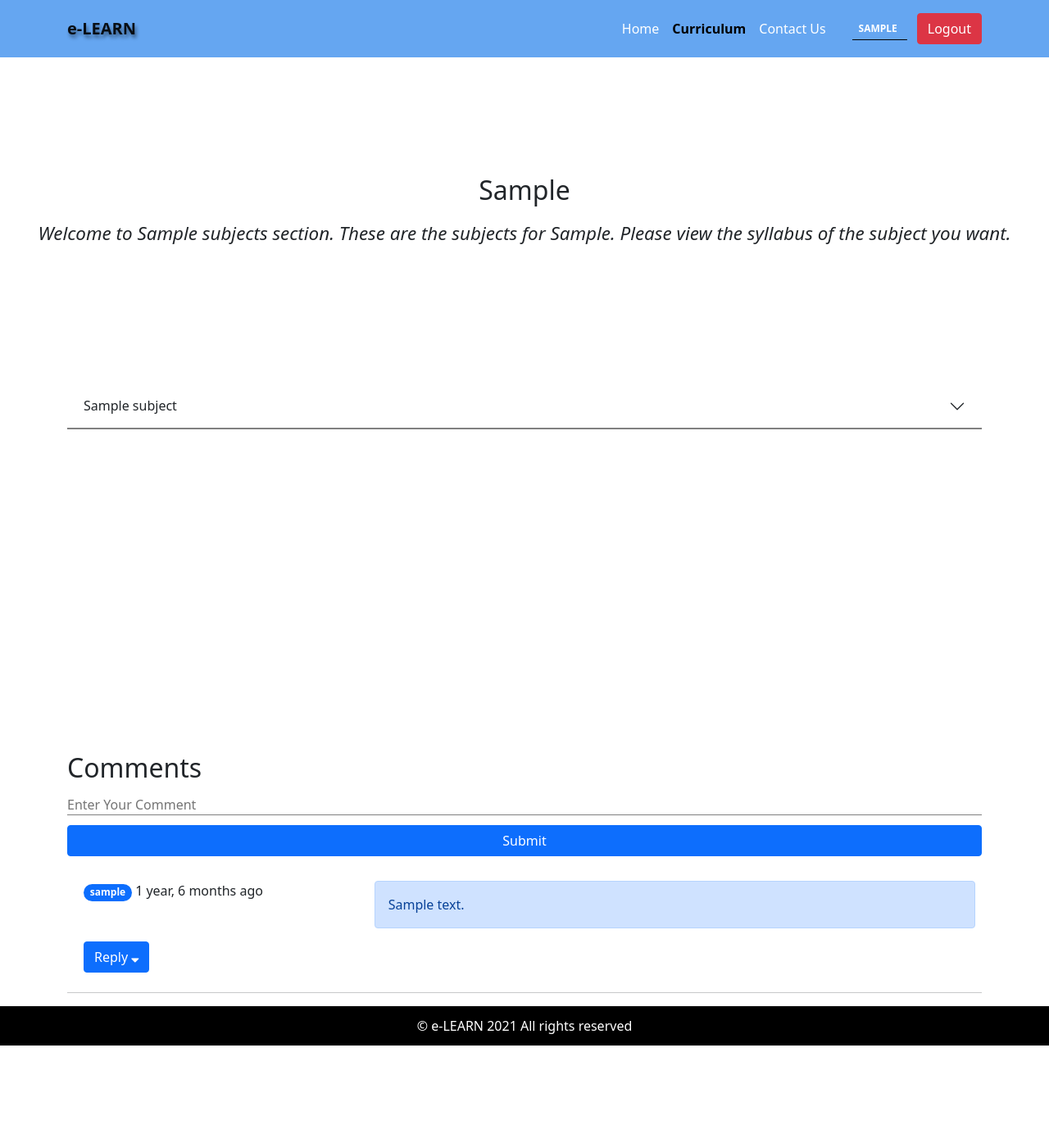
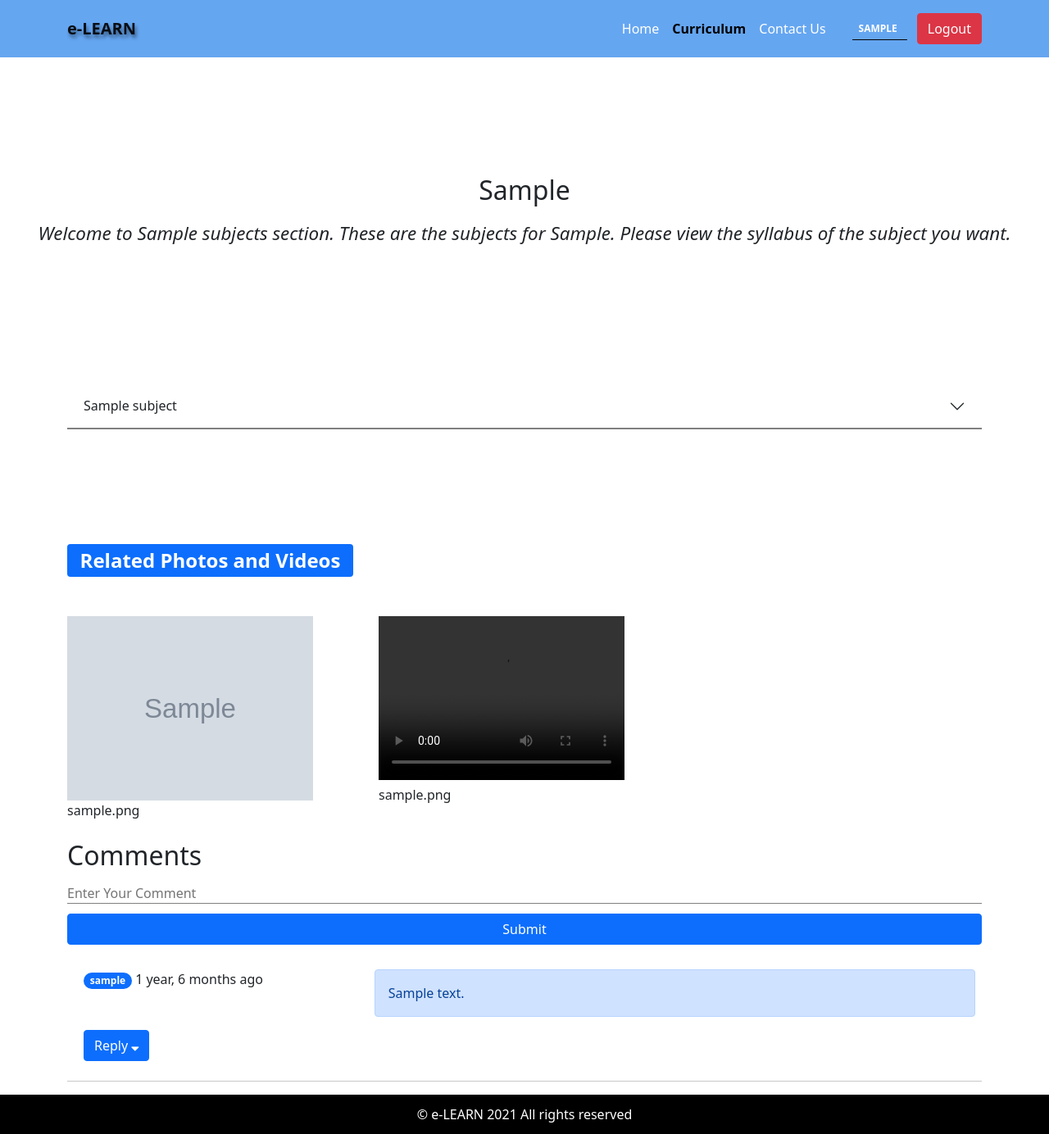
Before and after one commit to Doerssoft/elearning, a Django app: page /curriculum/grade/1 in a window 1280 px wide. Shown: the whole page at 82% size. Before the commit the page ends 1276 px from the top, so only its background shows below. Run offline with Django 3.2, Linux system fonts and the light colour scheme; a user stored in the database is signed in; tables that the repository leaves empty hold one stand-in row (values such as "Sample post"); grey boxes marked "Sample" are stand-in pictures; parts of the project's set-up code (start-up, migrations or seed data) failed here and were passed over; some libraries are stand-ins or nearby versions; grey boxes are pictures that could not be loaded.

Commit message:
'added_image_and_videos'

```diff
--- a/learningsite/curriculum/admin.py
+++ b/learningsite/curriculum/admin.py
@@ -1,6 +1,7 @@
 from django.contrib import admin
-from .models  import Grade,Subject,GradeComment
+from .models  import Grade,Subject,GradeComment,ImageVideo
 
 admin.site.register(Grade)
 admin.site.register(Subject)
 admin.site.register(GradeComment)
+admin.site.register(ImageVideo)
--- a/learningsite/curriculum/templates/curriculum/grade-subject.html
+++ b/learningsite/curriculum/templates/curriculum/grade-subject.html
@@ -21,7 +21,7 @@
 
 {% if context %}
 
-<div class="container subject-container mb-5">
+<div class="container subject-container mb">
 
     {% for x in context %}
     <div class="accordion accordion-flush" id="accordionFlushExample">
@@ -54,6 +54,54 @@
 
 
 {% endif %}
+
+<!-- Images and videos for this grade -->
+
+<div class="container">
+    <div class="row">
+            <p class="text-center text-decoration-underline p-2">
+               <h2> <span class="badge bg-primary">Related Photos and Videos</span> </h2>
+            </p>
+
+    </div>
+
+    {% if image_video %}
+    <div class="row mt-4 mb-4">
+
+        {% for iv in image_video %}
+        {% if iv.your_image %}
+        <div class="col-md-4">
+            <img src="{{ iv.your_image.url }}" alt="" srcset="" width="300">
+            <br>
+            {{ iv.file_name }}
+        </div>
+        {% endif %}
+
+        {% if iv.video %}
+        <div class="col-md-4">
+            <video width="300" height="200" controls>
+                <source src="{{ iv.video.url }}" type="video/mp4">
+            </video>
+            <br>
+            {{ iv.file_name }}
+        </div>
+        {% endif %}
+
+        {% endfor %}
+
+    </div>
+
+    {% else %}
+
+    <div class="container">
+        <div class="row">
+            <p>Sorry no image or videos have been uploaded by the admin.</p>
+        </div>
+    </div>
+
+    {% endif %}
+
+</div>
 
 <div class="container">
     <h2>Comments</h2>
--- a/learningsite/curriculum/views.py
+++ b/learningsite/curriculum/views.py
@@ -1,6 +1,6 @@
 from django.shortcuts import render,redirect
 from django.http import HttpResponse
-from .models import Grade,Subject,GradeComment
+from .models import Grade,Subject,GradeComment,ImageVideo
 from django.contrib.auth.decorators import login_required
 from curriculum.templatetags import extras
 
@@ -15,6 +15,7 @@ def grades_subjects(request, grade_id):
     template_name = 'curriculum/grade-subject.html'
     grade= Grade.objects.get(id=grade_id)
     subjects= Subject.objects.filter(grade=grade_id)
+    image_video = ImageVideo.objects.filter(grade=grade_id)
     comments = GradeComment.objects.filter(grade=grade, parent=None)
     replies = GradeComment.objects.filter(grade=grade).exclude(parent=None)
     rDict = {}
@@ -23,9 +24,7 @@ def grades_subjects(request, grade_id):
             rDict[reply.parent.id] = [reply]
         else:
             rDict[reply.parent.id].append(reply)
-    print('rDict')
-    print(rDict)
-    return render(request, template_name, {'context': subjects, 'grade':grade, 'comments': comments, 'replyDict': rDict})
+    return render(request, template_name, {'context': subjects, 'grade':grade, 'comments': comments, 'replyDict': rDict, 'image_video': image_video})
 
 def gradeComment(request):
     if request.method=="POST":
--- a/learningsite/learningsite/settings.py
+++ b/learningsite/learningsite/settings.py
@@ -11,6 +11,8 @@ https://docs.djangoproject.com/en/3.2/ref/settings/
 """
 
 from pathlib import Path
+import os
+
 
 # Build paths inside the project like this: BASE_DIR / 'subdir'.
 BASE_DIR = Path(__file__).resolve().parent.parent
@@ -125,6 +127,9 @@ USE_TZ = True
 
 STATIC_URL = '/static/'
 
+MEDIA_ROOT =  os.path.join(BASE_DIR, 'media')
+MEDIA_URL = '/media/'
+
 # Default primary key field type
 # https://docs.djangoproject.com/en/3.2/ref/settings/#default-auto-field
 
--- a/learningsite/learningsite/urls.py
+++ b/learningsite/learningsite/urls.py
@@ -13,6 +13,9 @@ Including another URLconf
     1. Import the include() function: from django.urls import include, path
     2. Add a URL to urlpatterns:  path('blog/', include('blog.urls'))
 """
+
+from django.conf import settings
+from django.conf.urls.static import static
 from django.contrib import admin
 from django.urls import include, path
 
@@ -22,3 +25,7 @@ urlpatterns = [
     path('contact/', include('contact.urls')),
     path('admin/', admin.site.urls),
 ]
+
+if settings.DEBUG:
+        urlpatterns += static(settings.MEDIA_URL,
+                              document_root=settings.MEDIA_ROOT)
--- a/learningsite/user/static/user/mystyle.css
+++ b/learningsite/user/static/user/mystyle.css
@@ -1,44 +1,44 @@
-*{
-    margin:0;
-    padding:0;
+* {
+    margin: 0;
+    padding: 0;
 }
-
 
 /* ----------------------------------------------------------------
                 Navbar related CSS Only
 ------------------------------------------------------------------- */
-nav{
+
+nav {
     z-index: 99;
     position: sticky;
 }
 
-.bg-blue{
+.bg-blue {
     background: rgb(101, 166, 241);
 }
 
-.navbar-brand{
+.navbar-brand {
     text-shadow: 2px 4px 4px rgba(0, 0, 0, 0.456);
     font-weight: 900;
 }
 
-.nav-link{
+.nav-link {
     color: #ffffff !important;
 }
 
-.active{
+.active {
     color: #000000 !important;
     font-weight: bolder;
 }
 
-.user{
-    border-bottom:1px solid black;
+.user {
+    border-bottom: 1px solid black;
     width: fit-content;
-    padding:4px 0px !important;
+    padding: 4px 0px !important;
     margin-right: 12px;
 }
 
-@media (min-width: 991px){
-    span.navbar-text{
+@media (min-width: 991px) {
+    span.navbar-text {
         margin-left: 24px;
     }
 }
@@ -46,39 +46,40 @@ nav{
 /* --------------------------------------------------------------------
                     Hero Section CSS Only
 ----------------------------------------------------------------------- */
-.my-btn{
+
+.my-btn {
     border-radius: 24px;
     box-shadow: 4px 8px 4px rgba(0, 0, 0, 0.456);
     padding: 12px;
     transition: 0.68s all;
 }
 
-.my-btn:hover{
+.my-btn:hover {
     box-shadow: 2px 4px 2px rgba(0, 0, 0, 0.456);
     transition: 0.68s all;
 }
 
-a.my-btn{
+a.my-btn {
     text-decoration: none;
 }
 
-.bg-image{
+.bg-image {
     /* background-image: url('learning-hero.jpg'); */
-    background:black;
+    background: black;
     overflow: hidden;
 }
 
-.hero-center{
+.hero-center {
     position: absolute;
-    top:50%;
-    left:50%;
+    top: 50%;
+    left: 50%;
     transform: translate(-50%, -50%);
     text-align: center;
 }
 
-.hero-center p{
+.hero-center p {
     color: #ffffff;
-    font-size: 200%;
+    font-size: 150%;
     font-weight: bolder;
     margin-bottom: 24px;
 }
@@ -93,12 +94,12 @@ a.my-btn{
     opacity: 0.4556;
 } */
 
-.hero-image{
+.hero-image {
     width: 100%;
-    height:90vh;
+    height: 90vh;
 }
 
-p.offer{
+p.offer {
     color: #000000;
     font-size: 200%;
     text-align: center;
@@ -109,7 +110,7 @@ p.offer{
     font-weight: bolder;
 }
 
-p.offer-text{
+p.offer-text {
     color: #000000;
     font-size: 125%;
     text-align: center;
@@ -117,14 +118,15 @@ p.offer-text{
     margin-bottom: 124px;
 }
 
-.my-cards{
+.my-cards {
     margin: 24px auto 124px auto;
 }
+
 /* ---------------------------------------------------------------
                 Footer CSS Only
 ------------------------------------------------------------------ */
 
-footer{
+footer {
     text-align: center;
     background: black;
     color: #ffffff;
@@ -133,54 +135,55 @@ footer{
     align-items: center;
 }
 
-.foot-row p{
-    margin-bottom:0 !important;
+.foot-row p {
+    margin-bottom: 0 !important;
 }
 
 /* ---------------------------------------------------------------------
                 Contact Page CSS Only
 ------------------------------------------------------------------------ */
-.contact-hero{
+
+.contact-hero {
     width: 100%;
     min-height: 50vh;
-    background:#ffffff;
-    text-align:center;
+    background: #ffffff;
+    text-align: center;
     display: flex;
     justify-content: center;
     align-items: center;
 }
 
-.contact-hero p{
+.contact-hero p {
     font-size: 70%;
     font-weight: normal;
     padding: 12px 24px;
     font-style: italic;
 }
 
-.contact-map{
+.contact-map {
     position: relative;
     margin-bottom: 124px;
 }
 
-.my-form{
+.my-form {
     position: absolute;
     top: -10%;
-    right:10%;
+    right: 10%;
     box-shadow: rgba(0, 0, 0, 0.1) 0px 10px 15px -3px, rgba(0, 0, 0, 0.05) 0px 4px 6px -2px;
     background: #ffffff;
     padding: 24px;
     border-radius: 12px;
 }
 
-textarea{
+textarea {
     width: 100%;
 }
 
-@media (max-width:767px){
-    .my-form{
+@media (max-width:767px) {
+    .my-form {
         position: relative;
         top: 10%;
-        left:0;
+        left: 0;
         box-shadow: rgba(0, 0, 0, 0.1) 0px 10px 15px -3px, rgba(0, 0, 0, 0.05) 0px 4px 6px -2px;
         background: #ffffff;
         padding: 24px;
@@ -188,19 +191,19 @@ textarea{
     }
 }
 
-form{
+form {
     min-height: 400px;
 }
 
-form input{
+form input {
     border: none;
     border-bottom: 1px solid gray;
     width: 100%;
     margin: 6px 0px;
 }
 
-.send-btn{
-    border:none;
+.send-btn {
+    border: none;
     padding: 6px 24px;
     border-radius: 24px;
     background: #000000;
@@ -210,10 +213,11 @@ form input{
 /* --------------------------------------------------------------
                     Grades CSS Only
 ----------------------------------------------------------------- */
-.grade{
-    padding:24px;
+
+.grade {
+    padding: 24px;
     box-shadow: rgba(0, 0, 0, 0.1) 0px 4px 12px;
-    height:125px;
+    height: 125px;
     display: flex;
     justify-content: center;
     align-items: center;
@@ -221,16 +225,16 @@ form input{
     min-height: 25vh;
 }
 
-.grade:hover{
+.grade:hover {
     cursor: pointer;
     box-shadow: rgba(50, 50, 93, 0.25) 0px 6px 12px -2px, rgba(0, 0, 0, 0.3) 0px 3px 7px -3px;
 }
 
-a{
+a {
     text-decoration: none;
 }
 
-.my-grades{
+.my-grades {
     margin-bottom: 125px;
 }
 
@@ -238,54 +242,72 @@ a{
             Subjects Accordian CSS Only
 ------------------------------------------------------- */
 
-.subject-container{
-    min-height: 50vh;
+.subject-container {
+    min-height: 20vh;
 }
 
-.accordion-flush .accordion-item:last-child{
+.accordion-flush .accordion-item:last-child {
     border-bottom: 2px solid gray !important;
 }
 
 /* -----------------------------------------------------------
                     LoginPage CSS Only
 -------------------------------------------------------------- */
-#form-section{
+
+#form-section {
     position: relative;
     background-image: linear-gradient(to right, #03072b, #034a8c);
-    height:100vh;
+    height: 100vh;
 }
 
-#form-section form{
+#form-section form {
     position: absolute;
-    top:50%;
-    left:50%;
+    top: 50%;
+    left: 50%;
     transform: translate(-50%, -50%);
     background: #ffffff;
-    padding:  54px;
+    padding: 54px;
     border-radius: 12px;
     min-height: fit-content !important;
     box-shadow: rgba(0, 0, 0, 0.45) 0px 25px 20px -20px;
 }
 
-.font-weight-bold{
+@media only screen and (max-width: 600px) {
+    #form-section form {
+        position: absolute;
+        top: 50%;
+        left: 50%;
+        transform: translate(-50%, -50%);
+        background: #ffffff;
+        padding: 554px;
+        border-radius: 12px;
+        min-height: fit-content !important;
+        width: 50vw;
+        box-shadow: rgba(0, 0, 0, 0.45) 0px 25px 20px -20px;
+    }
+}
+
+
+
+.font-weight-bold {
     font-weight: bold;
 }
 
-input#login-submit-btn{
+input#login-submit-btn {
     border: none;
     border-radius: 24px;
     background: black;
     color: #ffffff;
-    padding:12px 6px;
+    padding: 12px 6px;
     transition: 0.456s all;
 }
 
-input#login-submit-btn:hover{
+input#login-submit-btn:hover {
     background: rgb(7, 5, 136);
     transition: 0.456s all;
 }
 
-input:hover{
+input:hover {
     outline: none;
     border-top: none;
     border-left: none;
@@ -295,15 +317,16 @@ input:hover{
 /* -------------------------------------------------------
             Register Page CSS Only
 ---------------------------------------------------------- */
-#submit-btn{
+
+#submit-btn {
     border: none;
     border-radius: 24px;
     background: black;
     color: #ffffff;
-    padding:12px 6px;
+    padding: 12px 6px;
 }
 
-input#submit-btn:hover{
+input#submit-btn:hover {
     background: rgb(7, 5, 136);
     transition: 0.456s all;
 }
--- a/learningsite/user/templates/user/base.html
+++ b/learningsite/user/templates/user/base.html
@@ -39,7 +39,7 @@
 
                 <span class="navbar-text">
 
-                    <a href="#" class="px-4 text-white text-uppercase user" title="View Profile">
+                    <a href="#" class="px-4 text-white text-uppercase user" title="Loggedin User">
                         <span class="badge badge-pill badge-success">{{user.username}}</span>
                     </a>
 
--- a/learningsite/user/templates/user/index.html
+++ b/learningsite/user/templates/user/index.html
@@ -13,7 +13,8 @@
             </div>
             <div class="hero-center">
                 <!-- <img src="../../static/user/mainnyy.png" alt="learn" width="255"> -->
-                <p>Welcome to the Non-Profit e-Learning Platform</p>
+                <h2 class="text-white font-weight-bold">Welcome to the Non-Profit e-Learning Platform</h2>
+                <p><i>Connect.Learn.Update</i></p>
                 <a class="my-btn btn-primary" href="{% url 'grades' %}">View Curriculum</a>
             </div>
         </div>
```
Also changed, not shown: learningsite/curriculum/models.py (+15 -1 lines), learningsite/curriculum/migrations/0005_imagevideo.py (added), learningsite/curriculum/migrations/0006_auto_20210809_1148.py (added), learningsite/curriculum/migrations/0007_imagevideo_small_desc.py (added), learningsite/user/static/user/syllabus.jpg.
